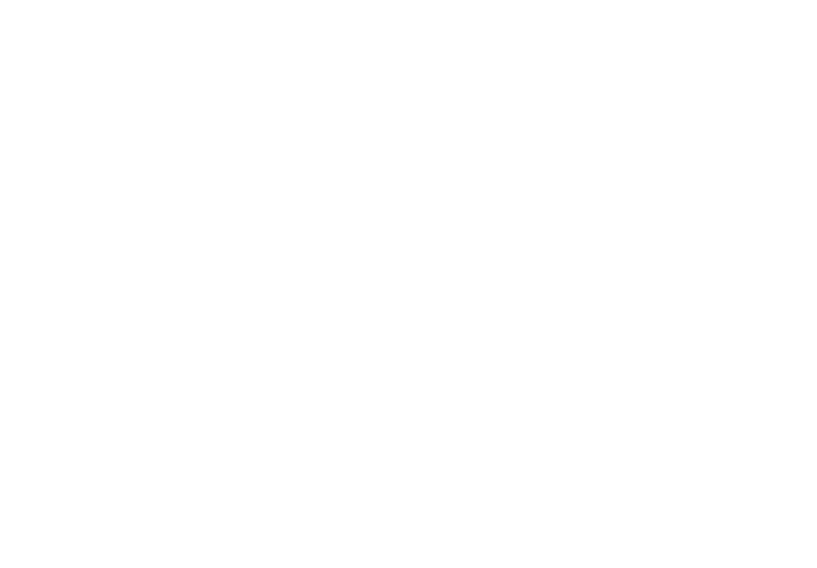
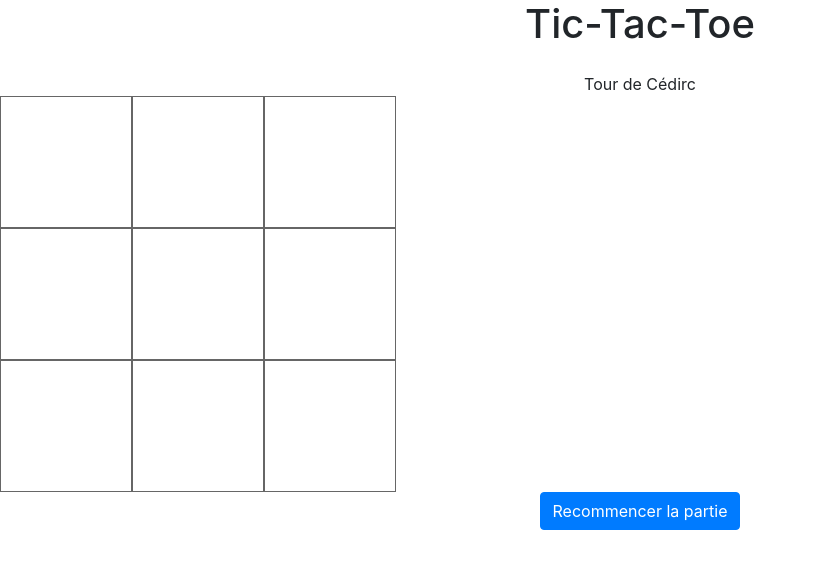
Before and after one commit to Anais-Ch/tictactoe, an Angular app in the folder Desktop/angular/tictactoe-anais/: page / in a window 1280 px wide. Shown: the top 568 px of the page, without its empty margins (0-817 px from the left). Built offline with nearby package versions, Linux system fonts and the light colour scheme.

Commit message:
add interface + add cros on click

```diff
--- a/Desktop/angular/tictactoe-anais/src/cell.d.ts
+++ b/Desktop/angular/tictactoe-anais/src/app/cell.d.ts
@@ -1,5 +1,5 @@
 //create interface
-export interface cell{
+export interface Cell{
    empty : boolean;
    cross: boolean;
    circle: boolean;
--- a/Desktop/angular/tictactoe-anais/src/app/game-page/game-page.component.html
+++ b/Desktop/angular/tictactoe-anais/src/app/game-page/game-page.component.html
@@ -6,9 +6,9 @@
 <!--grille-->
    <div  class="grid">
 
-        <div *ngFor="let cell of grid" class="cell"><!--repete la cellule-->
+        <div *ngFor="let cell of grid" class="cell" (click)="clickOnCell(cell)"><!--repete la cellule on met (cell) à la mathode pour définir quel cellule est impactée-->
             <!--<div *ngIf="!cell.empty && cell.cross" class="circle"></div>contenu cellule avec ngIf demande 2 balise une pour circle une pour cross-->
-            <div *ngIf="!cell.empty &&" [class.cross]=cell.cross [class.circle]="cell.circle" class="circle"></div><!--contenu cellule avec ngIf + style attribute-->
+            <div *ngIf="!cell.empty" [class.cross]=cell.cross [class.circle]="cell.circle"></div><!--contenu cellule avec ngIf + style attribute-->
             <!--on donne des conditions à l'ajout du style [class.cross]="cell.cross" (sous entendu is true)-->
         </div>
    </div>
--- a/Desktop/angular/tictactoe-anais/src/app/game-page/game-page.component.ts
+++ b/Desktop/angular/tictactoe-anais/src/app/game-page/game-page.component.ts
@@ -1,4 +1,6 @@
 import { Component, OnInit } from '@angular/core';
+import { Cell } from '../cell';
+
 
 @Component({
   selector: 'app-game-page',
@@ -6,7 +8,7 @@
   styleUrls: ['./game-page.component.scss']
 })
 export class GamePageComponent implements OnInit {
-  public grid: Array<any> =[]; //create empty array
+  public grid: Array<Cell> =[]; //create empty arrayw with cell object as type of datas
 
   private gridSize = 9; // force grid size at 9 cells
 
@@ -22,5 +24,10 @@
 
   ngOnInit(): void {
   }
+  public clickOnCell(cell: Cell):void{
+    cell.empty=false;
+    cell.cross= true;
+
+  }
 
 }
```
